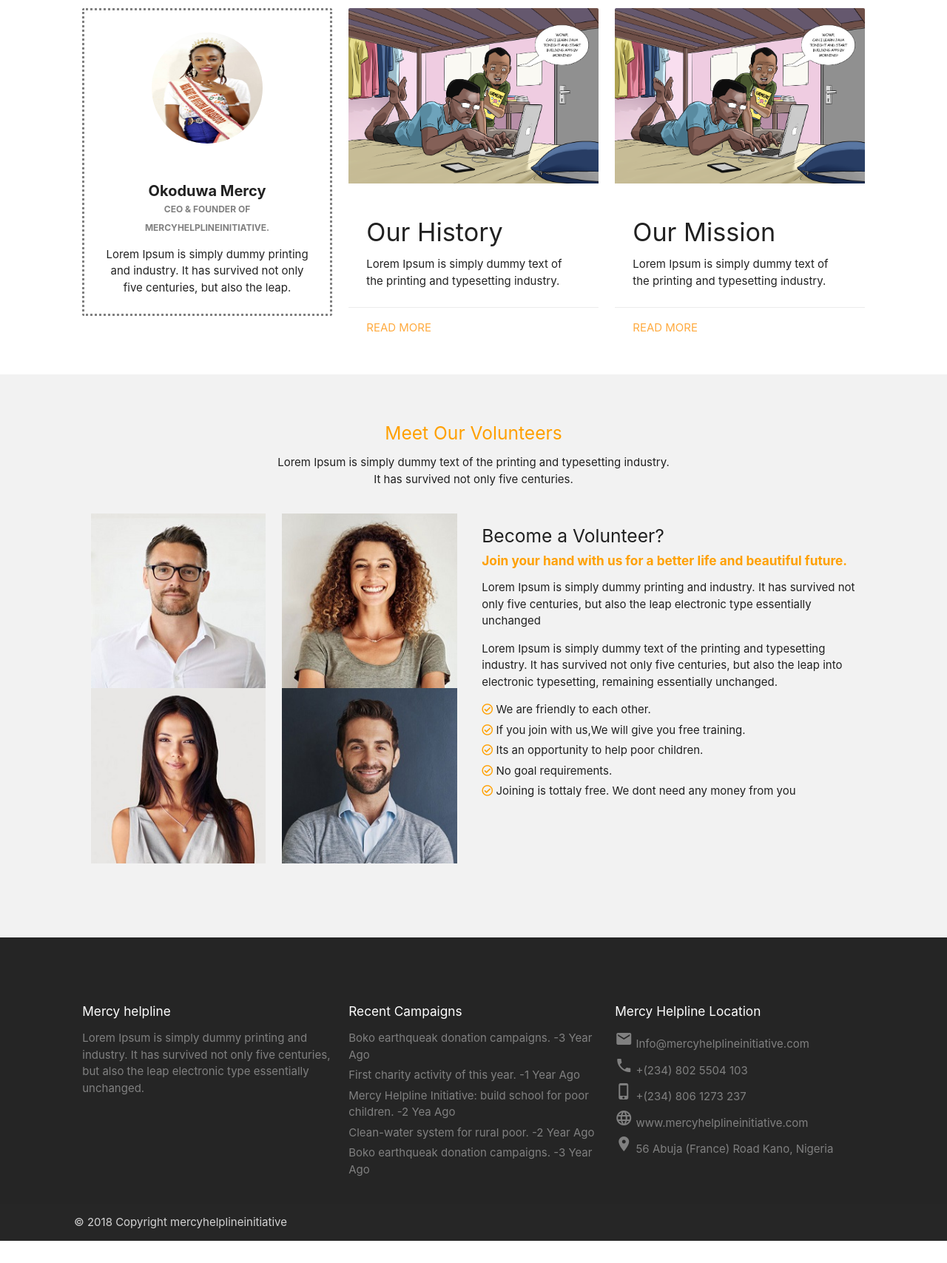
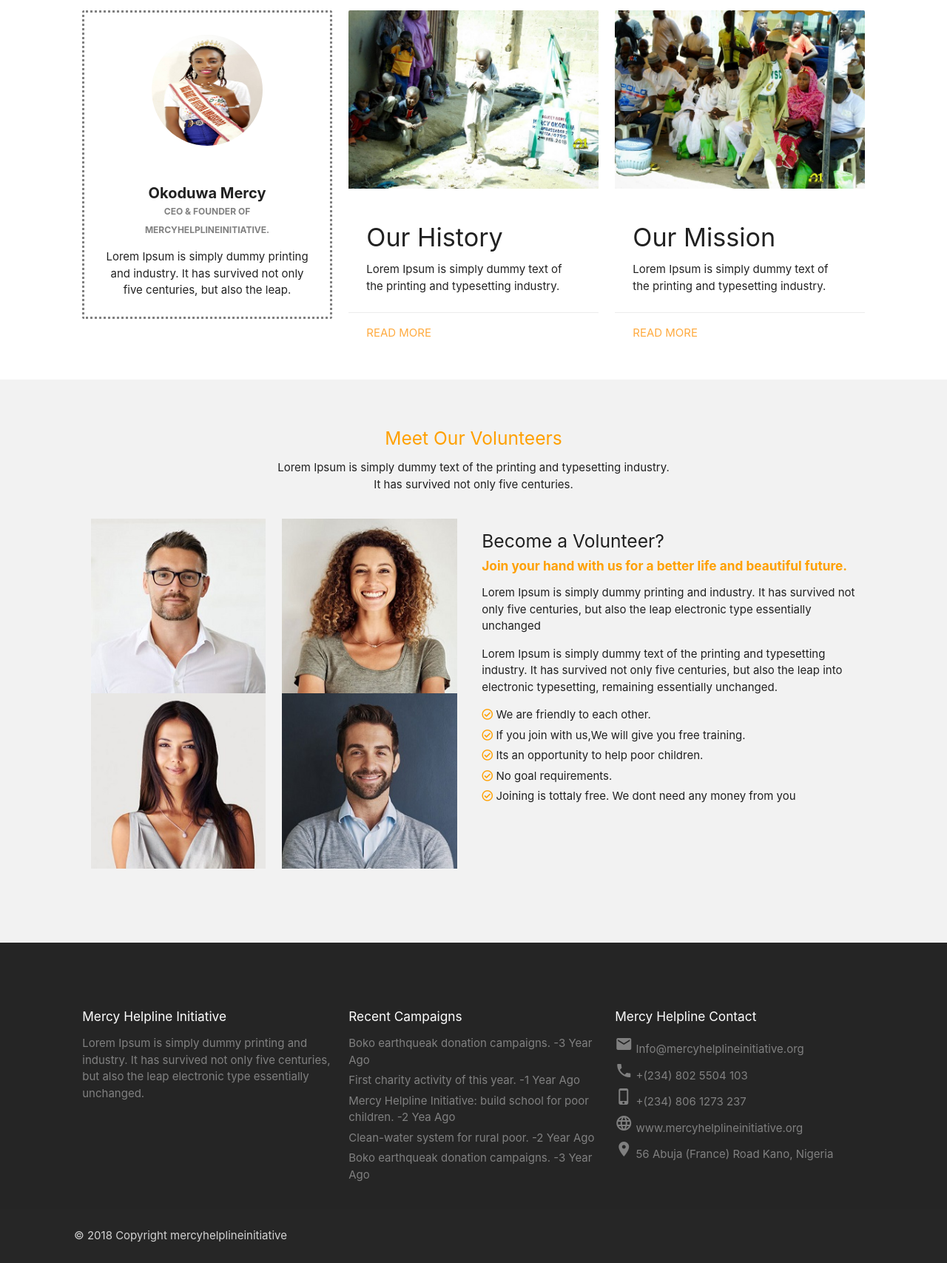
Before and after one commit to paddysolo/mercyhelplinedemo, a plain HTML site: page index.html in a window 1280 px wide. Shown: the part 1810-3517 px from the top of the page at 74% size. Before the commit the page ends 3487 px from the top, so only its background shows below. Drawn offline with nearby package versions, Linux system fonts and the light colour scheme; a web font is replaced by a local one.

Commit message:
Update index

```diff
--- a/index.html
+++ b/index.html
@@ -8,6 +8,7 @@
     <title>Mercy helpline initiative</title>
     <link rel="stylesheet" href="https://use.fontawesome.com/releases/v5.5.0/css/all.css" integrity="sha384-B4dIYHKNBt8Bc12p+WXckhzcICo0wtJAoU8YZTY5qE0Id1GSseTk6S+L3BlXeVIU" crossorigin="anonymous">
     <link href="https://fonts.googleapis.com/icon?family=Material+Icons" rel="stylesheet">
+    <link href="https://fonts.googleapis.com/css?family=Gravitas+One|Life+Savers|Limelight|Nixie+One|Open+Sans+Condensed:300" rel="stylesheet">
     <!-- Compiled and minified CSS -->
     <link rel="stylesheet" href="https://cdnjs.cloudflare.com/ajax/libs/materialize/1.0.0/css/materialize.min.css">
     <link rel="stylesheet" href="app.css">
@@ -99,7 +100,7 @@
             <div class="col s12 m6 l4">
                 <div class="card">
                     <div class="card-image">
-                        <img src="banner.png">
+                        <img src="img/tumb5.jpg">
                         <!-- <span class="card-title">Card Title</span> -->
                     </div>
                     <div class="card-content">
@@ -114,7 +115,7 @@
             <div class="col s12 m6 l4">
                 <div class="card">
                     <div class="card-image">
-                        <img src="banner.png">
+                        <img src="img/tumb6.jpg">
                         <!-- <span class="card-title">Card Title</span> -->
                     </div>
                     <div class="card-content">
@@ -127,7 +128,7 @@
             <div class="col s12 m12 l4">
                 <div class="card">
                     <div class="card-image">
-                        <img src="banner.png">
+                        <img src="img/tumb3.jpg">
                         <!-- <span class="card-title">Card Title</span> -->
                     </div>
                     <div class="card-content">
@@ -162,7 +163,7 @@
         <div class="col s12 m6 l4">
             <div class="card">
                 <div class="card-image">
-                    <img src="banner.png">
+                    <img src="img/tumb4.jpg">
                     <!-- <span class="card-title">Card Title</span> -->
                 </div>
                 <div class="card-content">
@@ -177,7 +178,7 @@
         <div class="col s12 m6 l4">
             <div class="card">
                 <div class="card-image">
-                    <img src="banner.png">
+                    <img src="img/tumb2.jpg">
                     <!-- <span class="card-title">Card Title</span> -->
                 </div>
                 <div class="card-content">
@@ -242,14 +243,14 @@
         <div class="footer">
             <div class="row">
                 <div class="col s12 m6 l4">
-                    <h6>Mercy helpline</h6>
+                    <h6>Mercy Helpline Initiative</h6>
                     <p>
                         Lorem Ipsum is simply dummy printing and industry. It has survived not only five centuries, but also the leap electronic type essentially unchanged.
                     </p>
                 </div>
                 <div class="col s12 m6 l4">
                     <h6>Recent Campaigns</h6>
-                    <ul>
+                    <ul class="recent-campaign">
                         <li><a href="">Boko earthqueak donation campaigns. -3 Year Ago</a></li>
                         <li><a href="">First charity activity of this year. -1 Year Ago</a></li>
                         <li><a href=""> Mercy Helpline Initiative: build school for poor children. -2 Yea Ago</a></li>
@@ -258,20 +259,20 @@
                     </ul>
                 </div>
                 <div class="col s12 m12 l4">
-                    <h6>Mercy Helpline Location</h6>
+                    <h6>Mercy Helpline Contact</h6>
                     <ul>
-                        <li><a href=""><i class="material-icons">mail</i>  Info@mercyhelplineinitiative.com</a></li>
+                        <li><a href=""><i class="material-icons">mail</i>  Info@mercyhelplineinitiative.org</a></li>
                         <li><i class="material-icons">phone</i> +(234) 802 5504 103 </li>
                         <li><i class="material-icons"> phone_iphone</i> +(234) 806 1273 237 </li>
-                        <li><a href=""><i class="material-icons">language</i>  www.mercyhelplineinitiative.com</a></li>
+                        <li><a href=""><i class="material-icons">language</i>  www.mercyhelplineinitiative.org</a></li>
                         <li><i class="material-icons"> place</i> 56 Abuja (France) Road Kano, Nigeria</li>
                     </ul>
                 </div>
             </div>
         </div>
         <div class="footer-copyright">
-            <div class="footer-c">
-                © 2018 Copyright mercyhelplineinitiative
+            <div class="footer-c ">
+                <p> © 2018 Copyright mercyhelplineinitiative</p>
                 <!-- <a class="grey-text text-lighten-4 right" href="#!">More Links</a> -->
             </div>
         </div>
```
